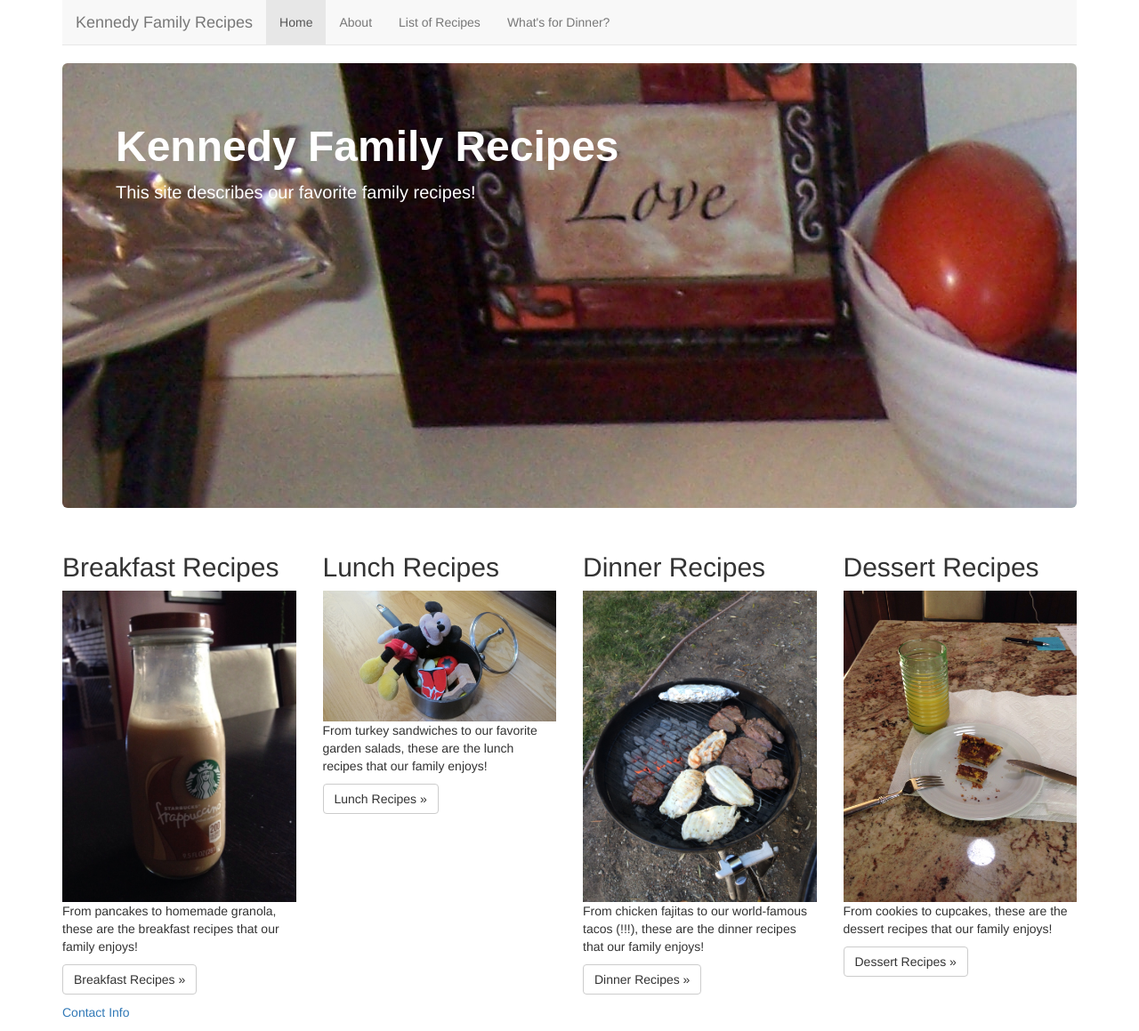
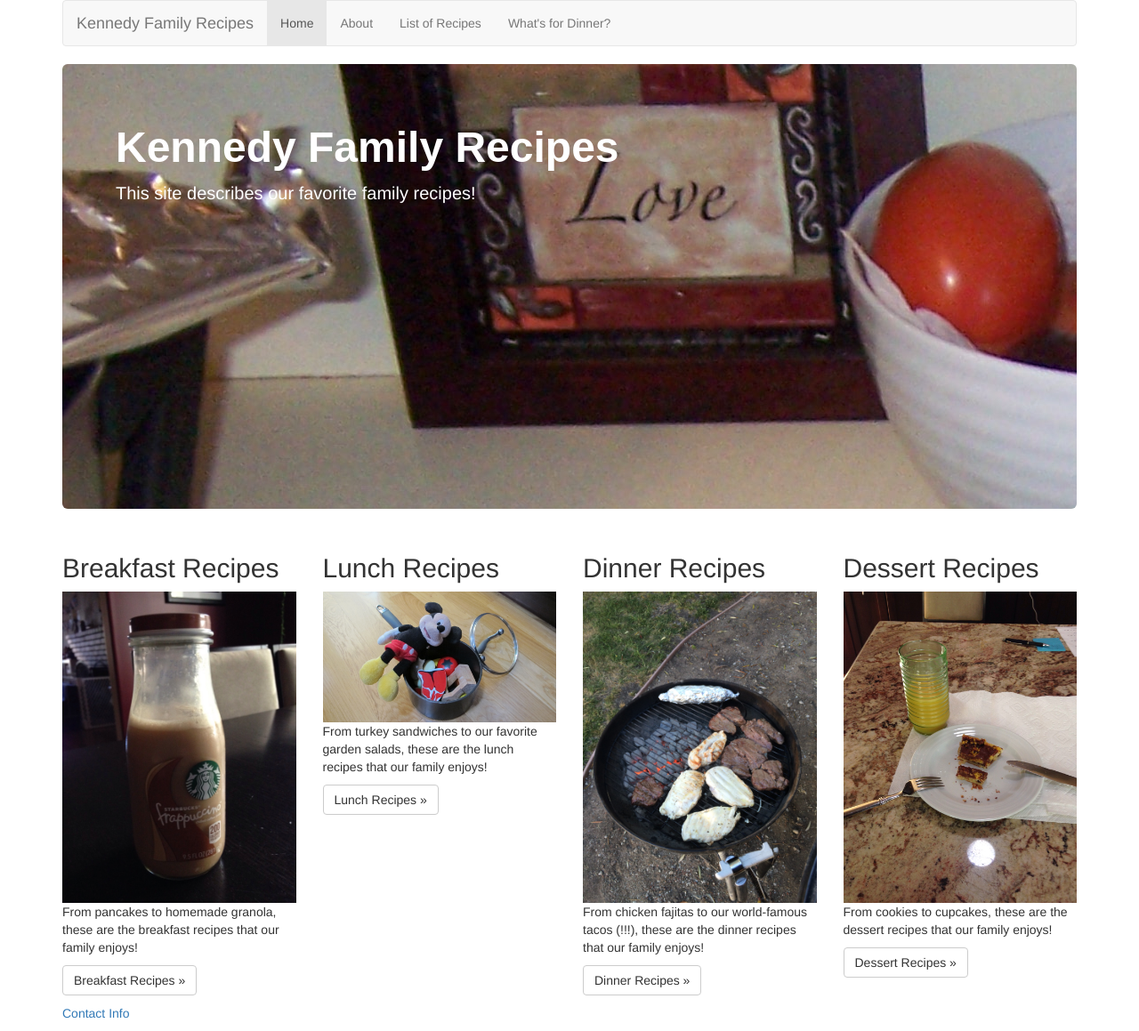
Before and after one commit to patkennedy79/family_recipes_project, a Django app: page / in a window 1280 px wide. Shown: the whole page at 89% size. Run offline with Django 3.2, Linux system fonts and the light colour scheme; some libraries are stand-ins or nearby versions.

Commit message:
Update navbar for index page

```diff
--- a/family_recipes_app/templates/family_recipes_app/index.html
+++ b/family_recipes_app/templates/family_recipes_app/index.html
@@ -24,18 +24,17 @@
     <div class="navbar-wrapper">
       <div class="container">
 
-        <nav class="navbar navbar-default navbar-static-top">
-          <div class="container">
+        <nav class="navbar navbar-default">
+          <div class="container-fluid">
             <div class="navbar-header">
-              <button type="button" class="navbar-toggle collapsed" data-toggle="collapse" data-target="#navbar" aria-expanded="false" aria-controls="navbar">
-                <span class="sr-only">Toggle navigation</span>
+              <button type="button" class="navbar-toggle" data-toggle="collapse" data-target="#recipe_navbar">
                 <span class="icon-bar"></span>
                 <span class="icon-bar"></span>
                 <span class="icon-bar"></span>
               </button>
               <a class="navbar-brand" href="#">Kennedy Family Recipes</a>
             </div>
-            <div id="navbar" class="navbar-collapse collapse">
+            <div class="collapse navbar-collapse" id="recipe_navbar">
               <ul class="nav navbar-nav">
                 <li class="active"><a href="#">Home</a></li>
                 <li><a href="about">About</a></li>
```
